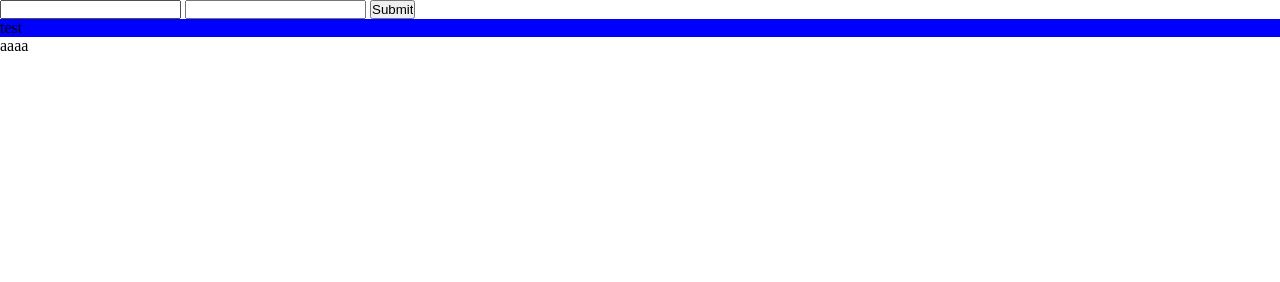
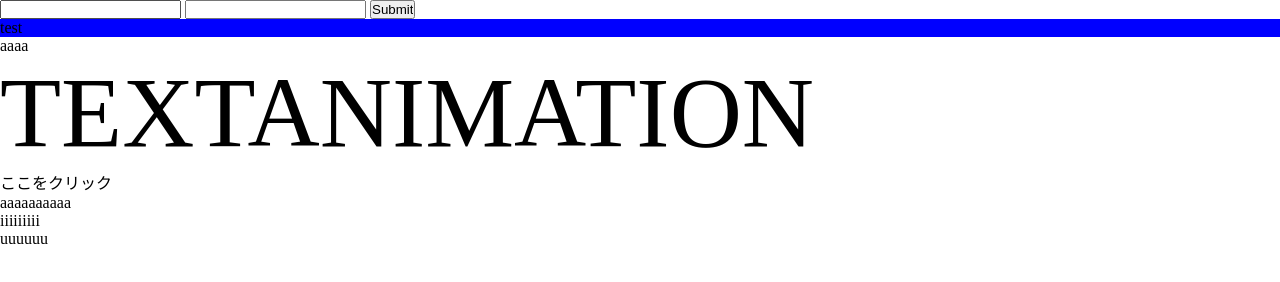
Before and after one commit to ussii39/javascript-project, a plain HTML site: page index.html in a window 1280 px wide. Drawn offline with Linux system fonts and the light colour scheme.

Commit message:
2020/08/17

```diff
--- a/css/style.css
+++ b/css/style.css
@@ -60,6 +60,9 @@
 .btn {
   background-color: blue;
 }
+.inview{
+font-size: 100px;
+}
 
 @keyframes myanimation {
   0% {
--- a/index.html
+++ b/index.html
@@ -13,6 +13,7 @@
 
 <!DOCTYPE html>
 <html lang="en">
+
 <head>
   <meta charset="UTF-8" />
   <meta name="viewport" content="width=device-width, initial-scale=1.0" />
@@ -28,7 +29,17 @@
     <input type="submit" id="btn" value="Submit" />
     <div class="btn">test</div>
     <div id="start-button">aaaa</div>
+
+    <div class="animation-title">TEXTANIMATION</div>
   </div>
+
+  <ul>
+    ここをクリック
+    <li>aaaaaaaaaa</li>
+    <li>iiiiiiiii</li>
+    <li>uuuuuu</li>
+  </ul>
   <script src="slot.js"></script>
 </body>
+
 </html>
--- a/slot.js
+++ b/slot.js
@@ -1,5 +1,26 @@
 const test = document.querySelector(".test");
 const btn = document.querySelector(".btn");
+
+document.addEventListener('DOMContentLoaded', function () {
+  const ta = new TextAnimation(".animation-title")
+  setTimeout(() => {
+    ta.method();
+  }, 1000)
+})
+
+class TextAnimation {
+  constructor(el) {
+    this.el = document.querySelector(el);
+  }
+  method() {
+    console.log("メソッドが正常に動作しています")
+    this.el.classList.toggle("inview")
+  }
+
+}
+
+
+
 btn.addEventListener("click", () => {
   test.classList.toggle("test2");
   //   if (test.classList.contains("test2")) {
```
Lines whose indentation alone changed are shown as unchanged.
